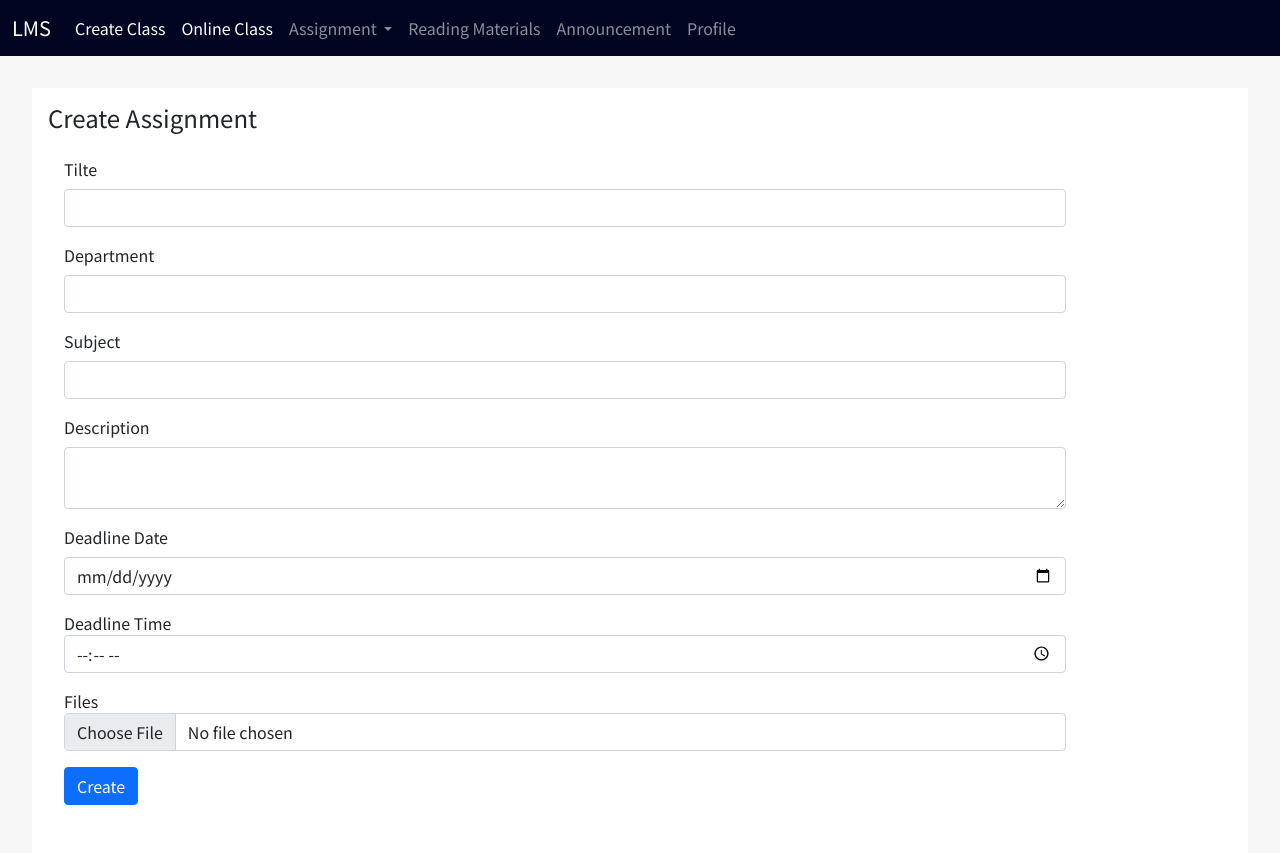
After one commit to shuvra-matrix/LMS-Using-Django, a Django app: page /create_assignment in a window 1280 px wide. The commit adds this page. Run offline with Django 3.2, Linux system fonts and the light colour scheme.

Commit message:
assignment databse create

```diff
--- a/lms/settings.py
+++ b/lms/settings.py
@@ -124,6 +124,9 @@ USE_TZ = True
 STATIC_URL = '/static/'
 STATICFILES_DIRS = [STATIC_DIR]
 
+MEDIA_ROOT = os.path.join(BASE_DIR,'media')
+MEDIA_URL = '/media/'
+
 # Default primary key field type
 # https://docs.djangoproject.com/en/3.2/ref/settings/#default-auto-field
 
--- a/lms_app/admin.py
+++ b/lms_app/admin.py
@@ -1,6 +1,7 @@
 from django.contrib import admin
-from lms_app.models import Classes
+from lms_app.models import Classes,Create_assignment
 
 # Register your models here.
 
 admin.site.register(Classes),
+admin.site.register(Create_assignment),
--- a/lms_app/urls.py
+++ b/lms_app/urls.py
@@ -1,6 +1,8 @@
 from django.contrib import admin
 from django.urls import path
 from lms_app import views
+from django.conf import settings
+from django.conf.urls.static import static
 
 app_name = "base"
 
@@ -9,5 +11,9 @@ urlpatterns = [
     path("",views.index,name='index'),
     path("create_class/", views.create_class, name='create_class'),
     path("create/",views.create,name='create'),
-    path("online_class",views.online,name='online_class')
+    path("online_class",views.online,name='online_class'),
+    path("create_assignment",views.create_assignment,name='create_assignment')
 ]
+
+if settings.DEBUG:
+    urlpatterns = urlpatterns + static(settings.MEDIA_URL, document_root=settings.MEDIA_ROOT)
--- a/lms_app/views.py
+++ b/lms_app/views.py
@@ -1,5 +1,6 @@
 from django.shortcuts import render,redirect
-from lms_app.models import Classes
+from lms_app.models import Classes,Create_assignment
+from django.core.files.storage import FileSystemStorage
 # Create your views here.
 
 
@@ -34,3 +35,21 @@ def online(requests):
     data = Classes.objects.all().filter(admin_id=1)
     my_dic = {'records': data}
     return render(requests, 'online_class.html', context=my_dic)
+
+
+def create_assignment(requests):
+    if requests.method == 'POST':
+        files = requests.FILES['file']
+        file  = FileSystemStorage()
+        upload_file = file.save(files.name,files)
+        url = file.url(upload_file)
+        admin_id=1
+        title = requests.POST.get('title')
+        des = requests.POST.get('des')
+        department = requests.POST.get('department')
+        subject = requests.POST.get('subject')
+        date = requests.POST.get('date')
+        time = requests.POST.get('time')
+        data = Create_assignment.objects.create(admin_id=admin_id, title=title, deadline_date=date,deadline_time=time, file=url, despription=des, subject=subject, department=department)
+        return render(requests, 'create_assignment.html')
+    return render(requests,'create_assignment.html')
--- /dev/null
+++ b/templates/create_assignment.html
@@ -0,0 +1,50 @@
+{% extends 'header.html' %}
+{% block body_block %}
+
+<div class="create_form">
+
+ <div class="form">
+     <h4>Create Assignment</h4>
+    <form action="{% url 'base:create_assignment' %}" method="POST" class="form" enctype="multipart/form-data">
+         {% csrf_token %}
+        <div class="mb-3 ">
+            <div class="mb-3">
+                <label for="link" class="form-label">Tilte</label>
+                <input type="text"  class="form-control" name="title" id="link"  style="width: 200%;">
+            </div>
+            <div class="mb-3">
+                <label for="subjectss" class="form-label">Department</label>
+                <input type="text" class="form-control" id="subjectss" name="department"  style="width: 200%;">
+            </div>
+            <div class="mb-3">
+                <label for="subject" class="form-label">Subject</label>
+                <input type="text" class="form-control" id="subject" name="subject"  style="width: 200%;">
+            </div>
+             <div class="mb-3">
+                <label for="subject" class="form-label">Description</label>
+                <textarea type="text" class="form-control" id="subject" name="des"  style="width: 200%;"></textarea>
+            </div>
+            <div class="mb-3">
+                <label for="subjects" class="form-label">Deadline Date</label>
+                <input type="date" class="form-control" id="subjects" name="date"  style="width: 200%;">
+            </div>
+            <div class="mb-3">
+                <label for="des">Deadline Time</label>
+                <input type="time" class="form-control" id="des" name="time"  style="width: 200%;">
+            </div>
+            <div class="mb-3">
+                <label for="files">Files</label>
+                <input type="file" class="form-control" id="files" name="file"  style="width: 200%;">
+            </div>
+            <div class="mb-3">
+                <input type="submit" class="btn btn-primary" name="submit" value="Create">
+            </div>
+        </div>
+    </form>
+ </div>
+
+
+
+
+
+{% endblock %}
--- a/templates/header.html
+++ b/templates/header.html
@@ -32,7 +32,7 @@
             Assignment
           </a>
           <ul class="dropdown-menu" aria-labelledby="navbarDropdown">
-            <li><a class="dropdown-item" href="#">Assignment</a></li>
+            <li><a class="dropdown-item" href="{% url 'base:create_assignment' %}">Create Assignment</a></li>
             <li><a class="dropdown-item" href="#">View Assignment</a></li>
           </ul>
         </li>
```
Also changed, not shown: lms_app/models.py (+12 -0 lines), db.sqlite3, lms_app/migrations/0004_create_assignment.py (added), media/my_image.JPG (added), media/mydp.png (added).
